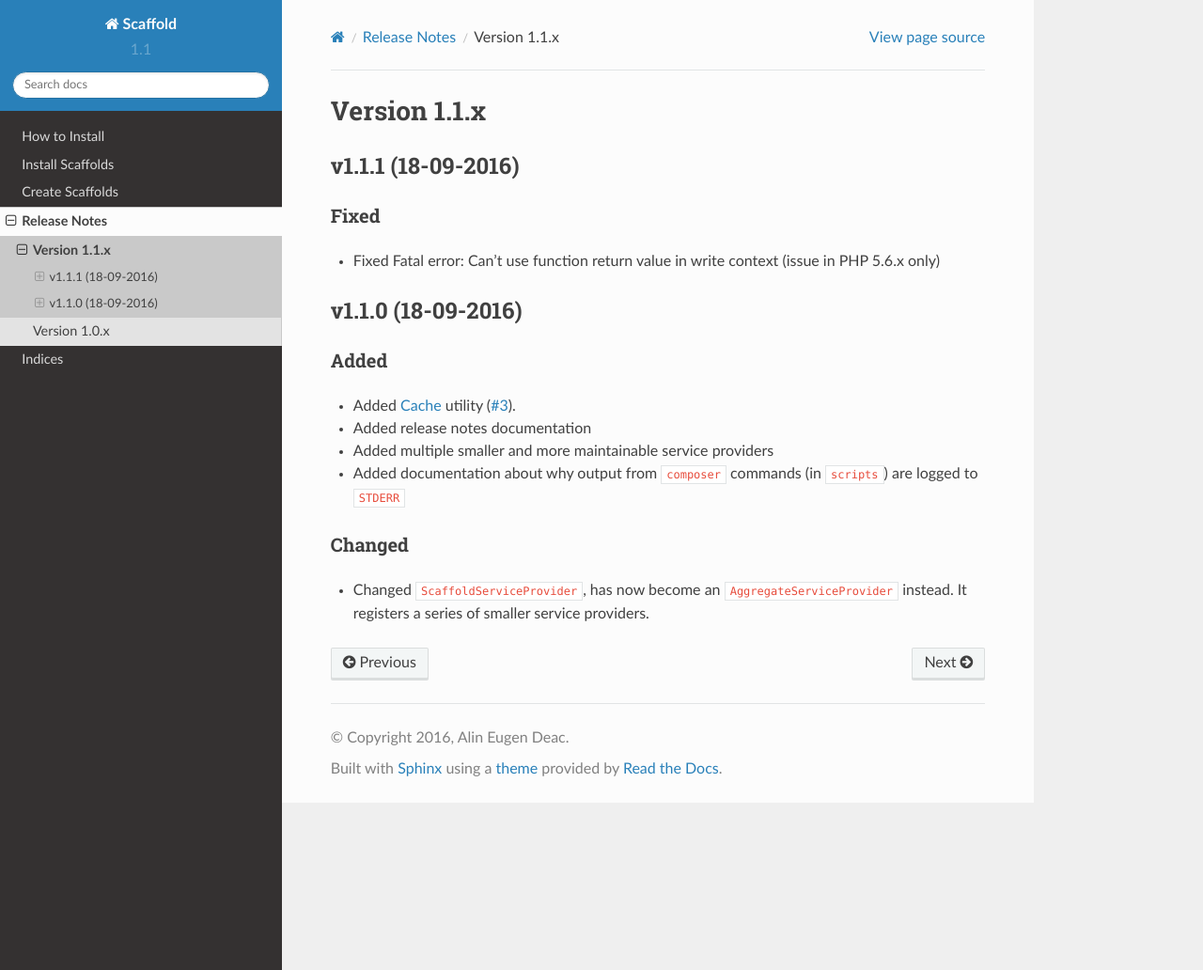
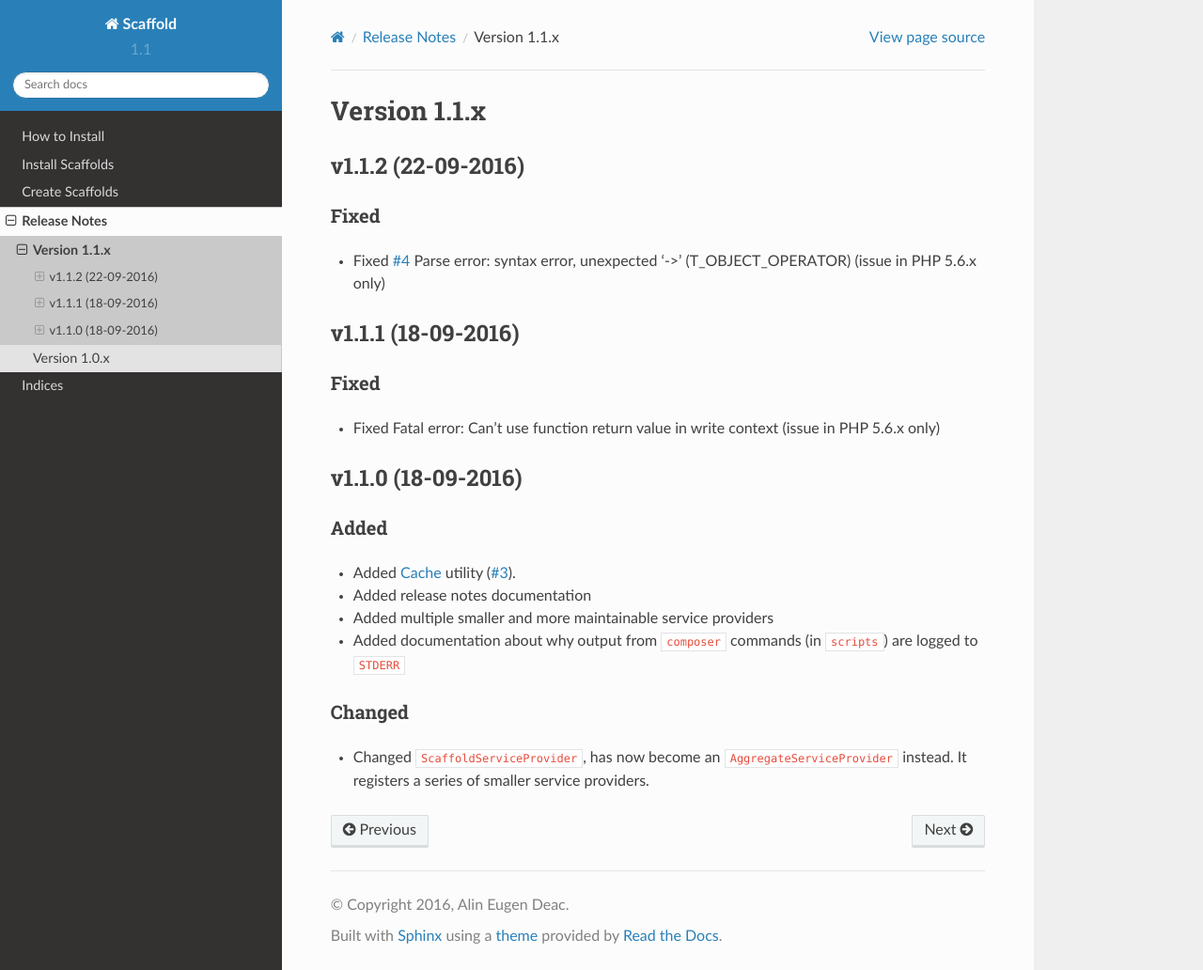
Before and after one commit to aedart/scaffold, a Sphinx documentation site: the page built from docs/source/release_notes/version-1.1.rst, in a window 1280 px wide and 1032 px high. Shown: the whole window at 94% size. Built offline with Sphinx 7.4.7 and the Read the Docs theme 2.0.0, drawn with Linux system fonts in a browser that asks for light colours.

Commit message:
Added release note

```diff
--- a/docs/source/release_notes/version-1.1.rst
+++ b/docs/source/release_notes/version-1.1.rst
@@ -1,5 +1,12 @@
 Version 1.1.x
 =============
+
+v1.1.2 (22-09-2016)
+^^^^^^^^^^^^^^^^^^^
+
+Fixed
+-----
+* Fixed `#4 <https://github.com/aedart/scaffold/issues/4>`_ Parse error: syntax error, unexpected '->' (T_OBJECT_OPERATOR) (issue in PHP 5.6.x only)
 
 v1.1.1 (18-09-2016)
 ^^^^^^^^^^^^^^^^^^^
```
